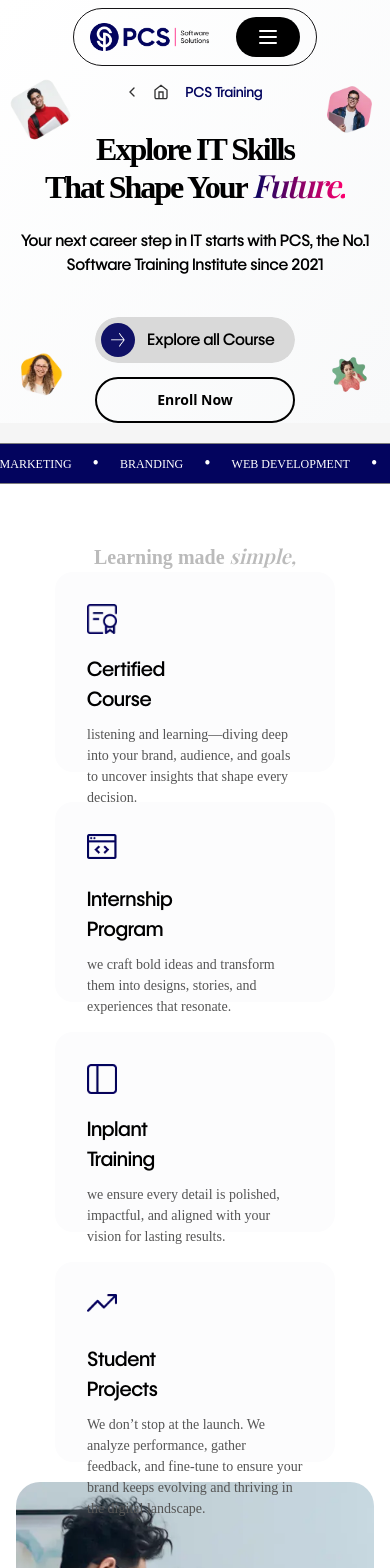
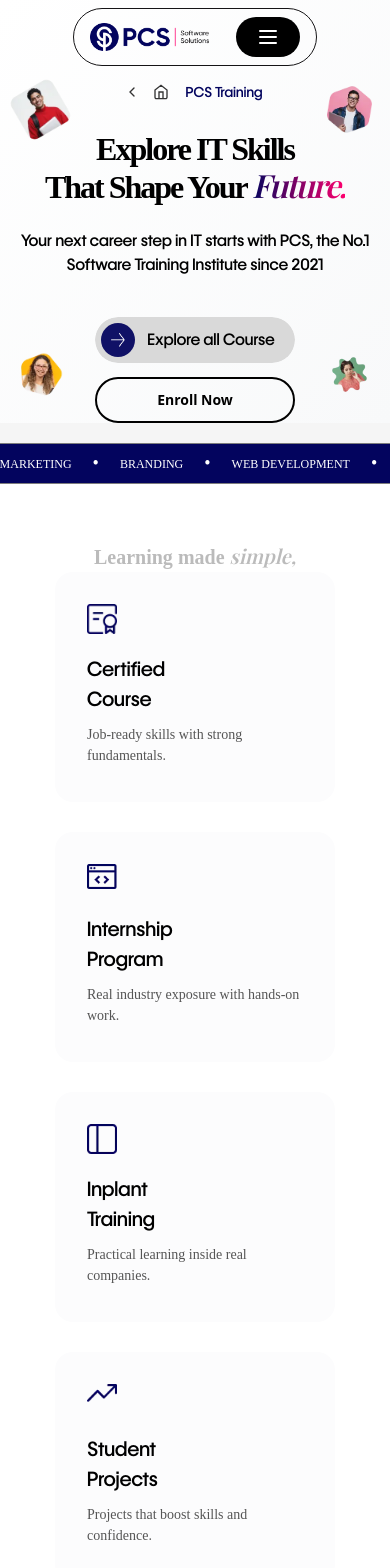
Before and after one commit to Subisha25/Pcs-Offfice-site, a React (Create React App) app: page /training in a window 390 px wide. Shown: the top 1568 px of the page. Built offline with nearby package versions, Linux system fonts and the light colour scheme; a web font is replaced by a local one.

Commit message:
webimges homepage

```diff
--- a/src/components/homepage/workprocess.css
+++ b/src/components/homepage/workprocess.css
@@ -6,7 +6,7 @@
 
 .workprocess-section {
   font-family: "WF Visual Sans" !important;
-  padding: 80px 40px;
+  padding: 60px 40px;
   display: flex;
   justify-content: center;
   text-align: center;
--- a/src/pcstraining/homepage/trainingsimple.css
+++ b/src/pcstraining/homepage/trainingsimple.css
@@ -241,7 +241,7 @@
   }
 
 .workprocess-card {
-  height: 200px;
+  height: 230px;
   width: 280px;
 
 }
--- a/src/pcstraining/homepage/trainingsimple.js
+++ b/src/pcstraining/homepage/trainingsimple.js
@@ -128,14 +128,34 @@
             ref={cardsRef}
             className={`workprocess-cards-grid ${animate ? "cards-open" : ""}`}
           >
-            <Card img={Globe} title="Certified" sub="Course"
-              text="listening and learning—diving deep into your brand, audience, and goals to uncover insights that shape every decision." />
-            <Card img={Server} title="Internship" sub="Program"
-              text="we craft bold ideas and transform them into designs, stories, and experiences that resonate." />
-            <Card img={BookOpen} title="Inplant" sub="Training"
-              text="we ensure every detail is polished, impactful, and aligned with your vision for lasting results." />
-            <Card img={TrendingUp} title="Student" sub="Projects"
-              text="We don’t stop at the launch. We analyze performance, gather feedback, and fine-tune to ensure your brand keeps evolving and thriving in the digital landscape." />
+            <Card
+  img={Globe}
+  title="Certified"
+  sub="Course"
+  text="Job-ready skills with strong fundamentals."
+/>
+
+<Card
+  img={Server}
+  title="Internship"
+  sub="Program"
+  text="Real industry exposure with hands-on work."
+/>
+
+<Card
+  img={BookOpen}
+  title="Inplant"
+  sub="Training"
+  text="Practical learning inside real companies."
+/>
+
+<Card
+  img={TrendingUp}
+  title="Student"
+  sub="Projects"
+  text="Projects that boost skills and confidence."
+/>
+
           </div>
         </div>
       </div>
```
